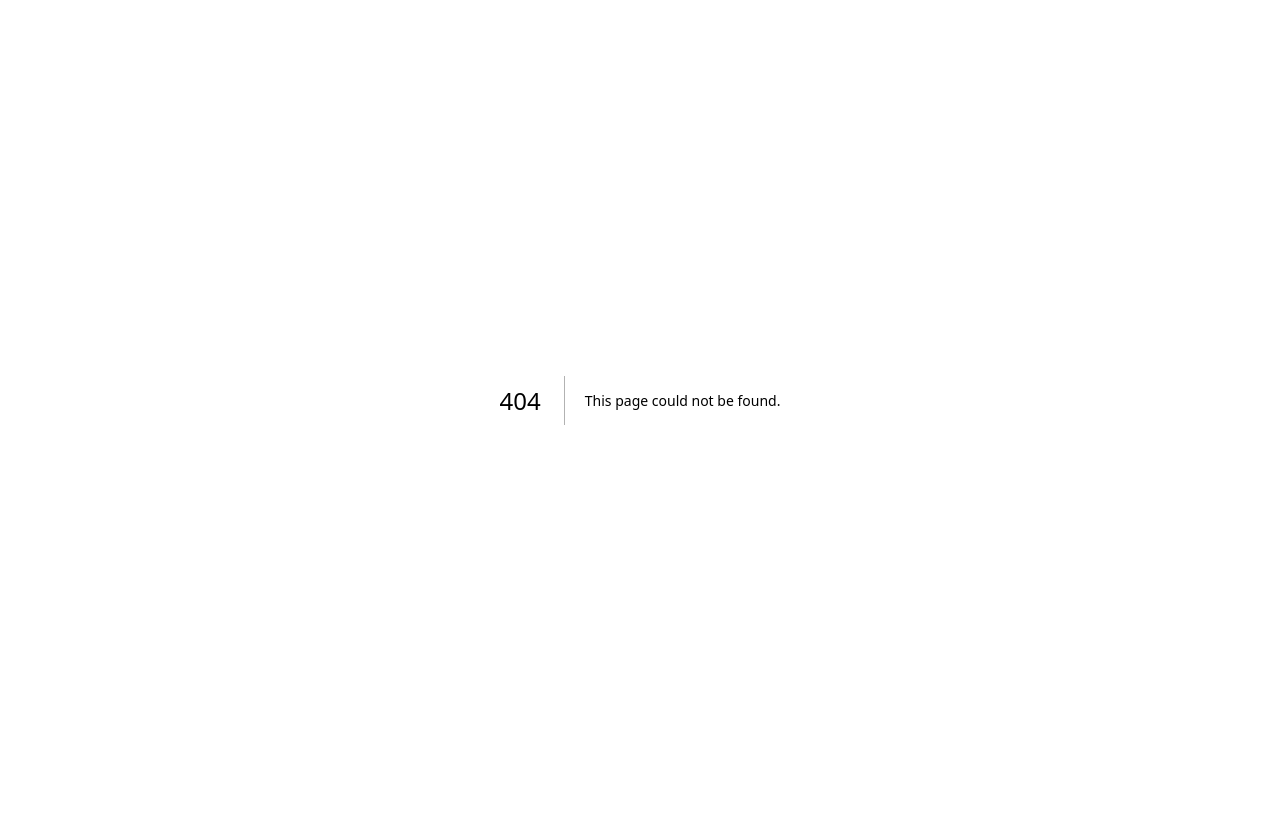
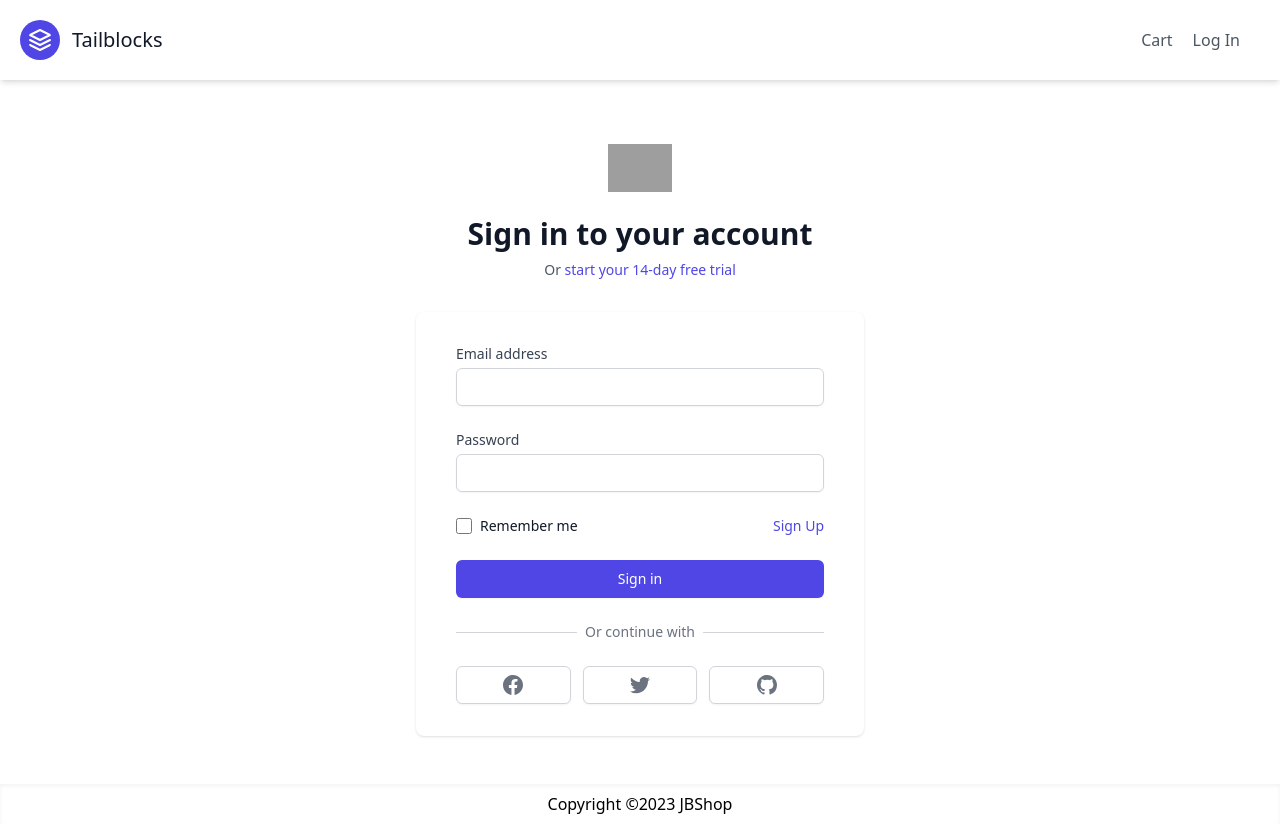
Before and after one commit to CodeEx24/next-tw-jbshop, a Next.js app: page /login in a window 1280 px wide. Before the commit this address had no page. Before the commit the page ends 800 px from the top, so only its background shows below. Built offline with nearby package versions, Linux system fonts and the light colour scheme; grey boxes are pictures that could not be loaded.

Commit message:
Dev 07: Login/React-Hook-Form

```diff
--- a/package.json
+++ b/package.json
@@ -16,6 +16,7 @@
     "next": "13.2.4",
     "react": "18.2.0",
     "react-dom": "18.2.0",
+    "react-hook-form": "^7.43.6",
     "zustand": "^4.3.6"
   },
   "devDependencies": {
--- a/pages/cart.js
+++ b/pages/cart.js
@@ -240,7 +240,7 @@
               <div className="mt-6">
                 <button
                   className="w-full bg-indigo-600 border border-transparent rounded-md shadow-sm py-3 px-4 text-base font-medium text-white hover:bg-indigo-700 focus:outline-none focus:ring-2 focus:ring-offset-2 focus:ring-offset-gray-50 focus:ring-indigo-500"
-                  onClick={() => router.push('/shipping')}
+                  onClick={() => router.push('login?redirect=/shipping')}
                 >
                   Checkout
                 </button>
--- /dev/null
+++ b/pages/login.js
@@ -0,0 +1,221 @@
+import Layout from '@/components/Layout';
+import Image from 'next/image';
+import Link from 'next/link';
+import React from 'react';
+
+import { useForm } from 'react-hook-form';
+
+function LoginScreen() {
+  const {
+    handleSubmit,
+    register,
+    formState: { errors },
+  } = useForm();
+
+  const submitHandler = ({ email, password }) => {
+    console.log(email, password);
+  };
+
+  return (
+    <Layout title="Login">
+      <div className="w-full min-h-full flex flex-col justify-center py-12 sm:px-6 lg:px-8">
+        <div className="sm:mx-auto sm:w-full sm:max-w-md">
+          <Image
+            width={100}
+            height={100}
+            className="mx-auto h-12 w-auto"
+            src="https://tailwindui.com/img/logos/workflow-mark-indigo-600.svg"
+            alt="Workflow"
+          />
+          <h2 className="mt-6 text-center text-3xl font-extrabold text-gray-900">
+            Sign in to your account
+          </h2>
+          <p className="mt-2 text-center text-sm text-gray-600">
+            Or{' '}
+            <a
+              href="#"
+              className="font-medium text-indigo-600 hover:text-indigo-500"
+            >
+              start your 14-day free trial
+            </a>
+          </p>
+        </div>
+
+        <div className="mt-8 sm:mx-auto sm:w-full sm:max-w-md">
+          <div className="bg-white py-8 px-4 shadow sm:rounded-lg sm:px-10">
+            <form className="space-y-6" onSubmit={handleSubmit(submitHandler)}>
+              <div>
+                <label
+                  htmlFor="email"
+                  className="block text-sm font-medium text-gray-700"
+                >
+                  Email address
+                </label>
+                <div className="mt-1">
+                  <input
+                    id="email"
+                    name="email"
+                    autoComplete="email"
+                    className="appearance-none block w-full px-3 py-2 border border-gray-300 rounded-md shadow-sm placeholder-gray-400 focus:outline-none focus:ring-indigo-500 focus:border-indigo-500 sm:text-sm"
+                    {...register('email', {
+                      required: 'Please enter email',
+                      pattern: {
+                        value:
+                          /^[a-zA-Z0-9_.+-]+@[a-zA-Z0-9-]+.[a-zA-Z0-9-.]+$/i,
+                        message: 'Please enter valid email',
+                      },
+                    })}
+                  />
+                  {errors.email && (
+                    <div className="text-red-500">{errors.email.message}</div>
+                  )}
+                </div>
+              </div>
+
+              <div>
+                <label
+                  htmlFor="password"
+                  className="block text-sm font-medium text-gray-700"
+                >
+                  Password
+                </label>
+                <div className="mt-1">
+                  <input
+                    id="password"
+                    name="password"
+                    type="password"
+                    autoComplete="current-password"
+                    className="appearance-none block w-full px-3 py-2 border border-gray-300 rounded-md shadow-sm placeholder-gray-400 focus:outline-none focus:ring-indigo-500 focus:border-indigo-500 sm:text-sm"
+                    {...register('password', {
+                      required: 'Please enter password',
+                      minLength: {
+                        value: 6,
+                        message: 'Password must be more than 5 characters',
+                      },
+                    })}
+                  />
+                  {errors.password && (
+                    <div className="text-red-500">
+                      {errors.password.message}
+                    </div>
+                  )}
+                </div>
+              </div>
+
+              <div className="flex items-center justify-between">
+                <div className="flex items-center">
+                  <input
+                    id="remember-me"
+                    name="remember-me"
+                    type="checkbox"
+                    className="h-4 w-4 text-indigo-600 focus:ring-indigo-500 border-gray-300 rounded"
+                  />
+                  <label
+                    htmlFor="remember-me"
+                    className="ml-2 block text-sm text-gray-900"
+                  >
+                    Remember me
+                  </label>
+                </div>
+
+                <div className="text-sm">
+                  <Link
+                    href="/register"
+                    className="font-medium text-indigo-600 hover:text-indigo-500"
+                  >
+                    Sign Up
+                  </Link>
+                </div>
+              </div>
+
+              <div>
+                <button
+                  type="submit"
+                  className="w-full flex justify-center py-2 px-4 border border-transparent rounded-md shadow-sm text-sm font-medium text-white bg-indigo-600 hover:bg-indigo-700 focus:outline-none focus:ring-2 focus:ring-offset-2 focus:ring-indigo-500"
+                >
+                  Sign in
+                </button>
+              </div>
+            </form>
+
+            <div className="mt-6">
+              <div className="relative">
+                <div className="absolute inset-0 flex items-center">
+                  <div className="w-full border-t border-gray-300" />
+                </div>
+                <div className="relative flex justify-center text-sm">
+                  <span className="px-2 bg-white text-gray-500">
+                    Or continue with
+                  </span>
+                </div>
+              </div>
+
+              <div className="mt-6 grid grid-cols-3 gap-3">
+                <div>
+                  <a
+                    href="#"
+                    className="w-full inline-flex justify-center py-2 px-4 border border-gray-300 rounded-md shadow-sm bg-white text-sm font-medium text-gray-500 hover:bg-gray-50"
+                  >
+                    <span className="sr-only">Sign in with Facebook</span>
+                    <svg
+                      className="w-5 h-5"
+                      aria-hidden="true"
+                      fill="currentColor"
+                      viewBox="0 0 20 20"
+                    >
+                      <path
+                        fillRule="evenodd"
+                        d="M20 10c0-5.523-4.477-10-10-10S0 4.477 0 10c0 4.991 3.657 9.128 8.438 9.878v-6.987h-2.54V10h2.54V7.797c0-2.506 1.492-3.89 3.777-3.89 1.094 0 2.238.195 2.238.195v2.46h-1.26c-1.243 0-1.63.771-1.63 1.562V10h2.773l-.443 2.89h-2.33v6.988C16.343 19.128 20 14.991 20 10z"
+                        clipRule="evenodd"
+                      />
+                    </svg>
+                  </a>
+                </div>
+
+                <div>
+                  <a
+                    href="#"
+                    className="w-full inline-flex justify-center py-2 px-4 border border-gray-300 rounded-md shadow-sm bg-white text-sm font-medium text-gray-500 hover:bg-gray-50"
+                  >
+                    <span className="sr-only">Sign in with Twitter</span>
+                    <svg
+                      className="w-5 h-5"
+                      aria-hidden="true"
+                      fill="currentColor"
+                      viewBox="0 0 20 20"
+                    >
+                      <path d="M6.29 18.251c7.547 0 11.675-6.253 11.675-11.675 0-.178 0-.355-.012-.53A8.348 8.348 0 0020 3.92a8.19 8.19 0 01-2.357.646 4.118 4.118 0 001.804-2.27 8.224 8.224 0 01-2.605.996 4.107 4.107 0 00-6.993 3.743 11.65 11.65 0 01-8.457-4.287 4.106 4.106 0 001.27 5.477A4.073 4.073 0 01.8 7.713v.052a4.105 4.105 0 003.292 4.022 4.095 4.095 0 01-1.853.07 4.108 4.108 0 003.834 2.85A8.233 8.233 0 010 16.407a11.616 11.616 0 006.29 1.84" />
+                    </svg>
+                  </a>
+                </div>
+
+                <div>
+                  <a
+                    href="#"
+                    className="w-full inline-flex justify-center py-2 px-4 border border-gray-300 rounded-md shadow-sm bg-white text-sm font-medium text-gray-500 hover:bg-gray-50"
+                  >
+                    <span className="sr-only">Sign in with GitHub</span>
+                    <svg
+                      className="w-5 h-5"
+                      aria-hidden="true"
+                      fill="currentColor"
+                      viewBox="0 0 20 20"
+                    >
+                      <path
+                        fillRule="evenodd"
+                        d="M10 0C4.477 0 0 4.484 0 10.017c0 4.425 2.865 8.18 6.839 9.504.5.092.682-.217.682-.483 0-.237-.008-.868-.013-1.703-2.782.605-3.369-1.343-3.369-1.343-.454-1.158-1.11-1.466-1.11-1.466-.908-.62.069-.608.069-.608 1.003.07 1.531 1.032 1.531 1.032.892 1.53 2.341 1.088 2.91.832.092-.647.35-1.088.636-1.338-2.22-.253-4.555-1.113-4.555-4.951 0-1.093.39-1.988 1.029-2.688-.103-.253-.446-1.272.098-2.65 0 0 .84-.27 2.75 1.026A9.564 9.564 0 0110 4.844c.85.004 1.705.115 2.504.337 1.909-1.296 2.747-1.027 2.747-1.027.546 1.379.203 2.398.1 2.651.64.7 1.028 1.595 1.028 2.688 0 3.848-2.339 4.695-4.566 4.942.359.31.678.921.678 1.856 0 1.338-.012 2.419-.012 2.747 0 .268.18.58.688.482A10.019 10.019 0 0020 10.017C20 4.484 15.522 0 10 0z"
+                        clipRule="evenodd"
+                      />
+                    </svg>
+                  </a>
+                </div>
+              </div>
+            </div>
+          </div>
+        </div>
+      </div>
+    </Layout>
+  );
+}
+
+export default LoginScreen;
```
Also changed, not shown: 1 other file (tests, documents, lock files or other folders).
